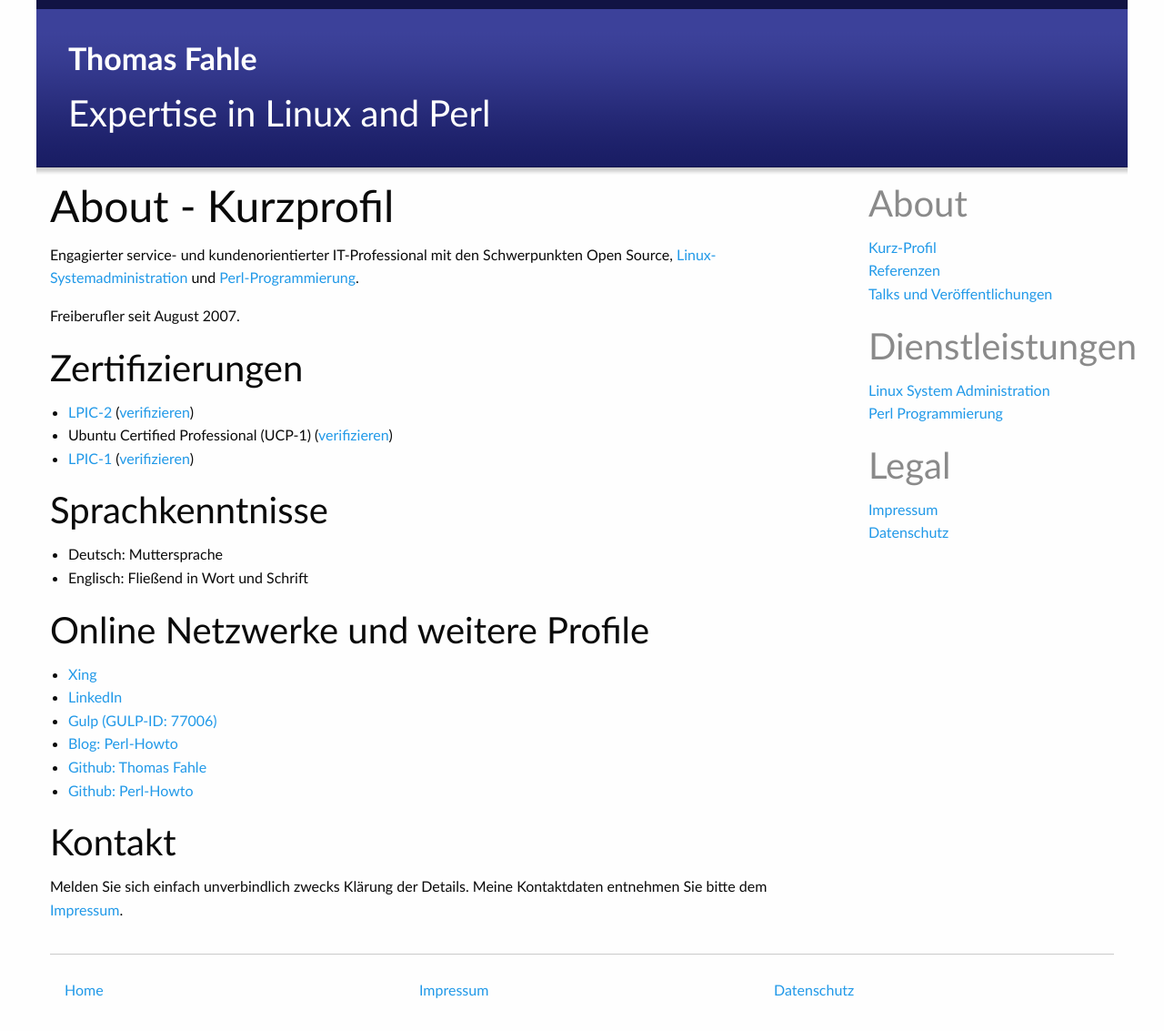
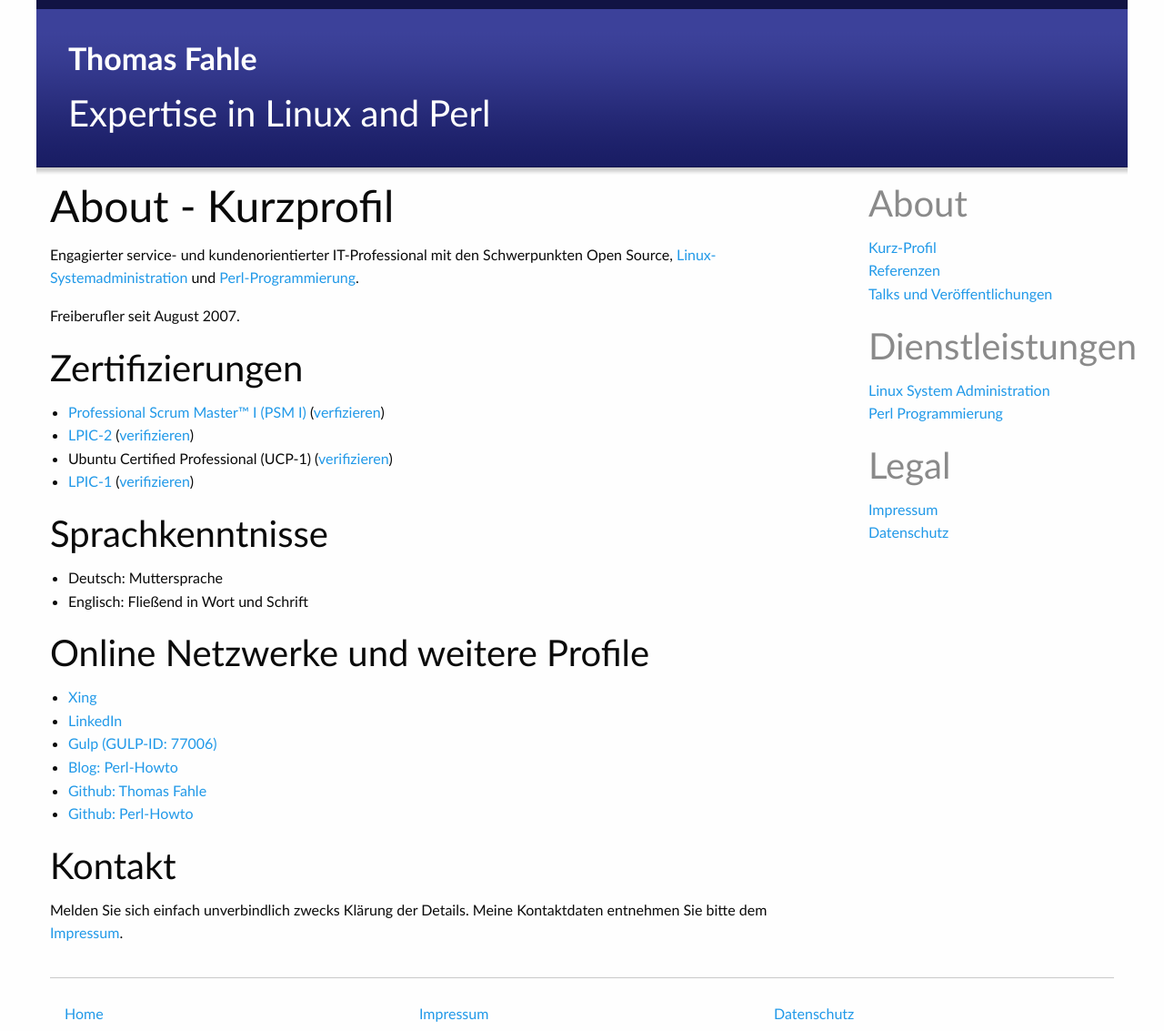
Before and after one commit to thomas-fahle/thomas-fahle.github.io, a Jekyll site: the page built from about.html, in a window 1280 px wide. Shown: the whole page at 91% size. Built offline with Jekyll 4.4.1, drawn with Linux system fonts in a browser that asks for light colours; before the commit the page ends 1108 px from its top, so only the background shows below that.

Commit message:
Added Professional Scrum Master™ I (PSM I)

```diff
--- a/about.html
+++ b/about.html
@@ -13,6 +13,9 @@ Freiberufler seit August 2007.
 
 <h2>Zertifizierungen</h2>
 <ul>
+<li>
+<a href="https://www.scrum.org/professional-scrum-master-i-certification">Professional Scrum Master™ I (PSM I)</a> (<a href="https://www.credly.com/badges/cf0ce22e-b506-4bfc-b5e0-139af37c26ad">verfizieren</a>)
+</li>
 <li>
 <a href="https://www.lpi.org/our-certifications/lpic-2-overview">LPIC-2</a> (<a href="https://lpi.org/v/LPI000095426/6qqbg6kldv">verifizieren</a>)
 </li>
```
